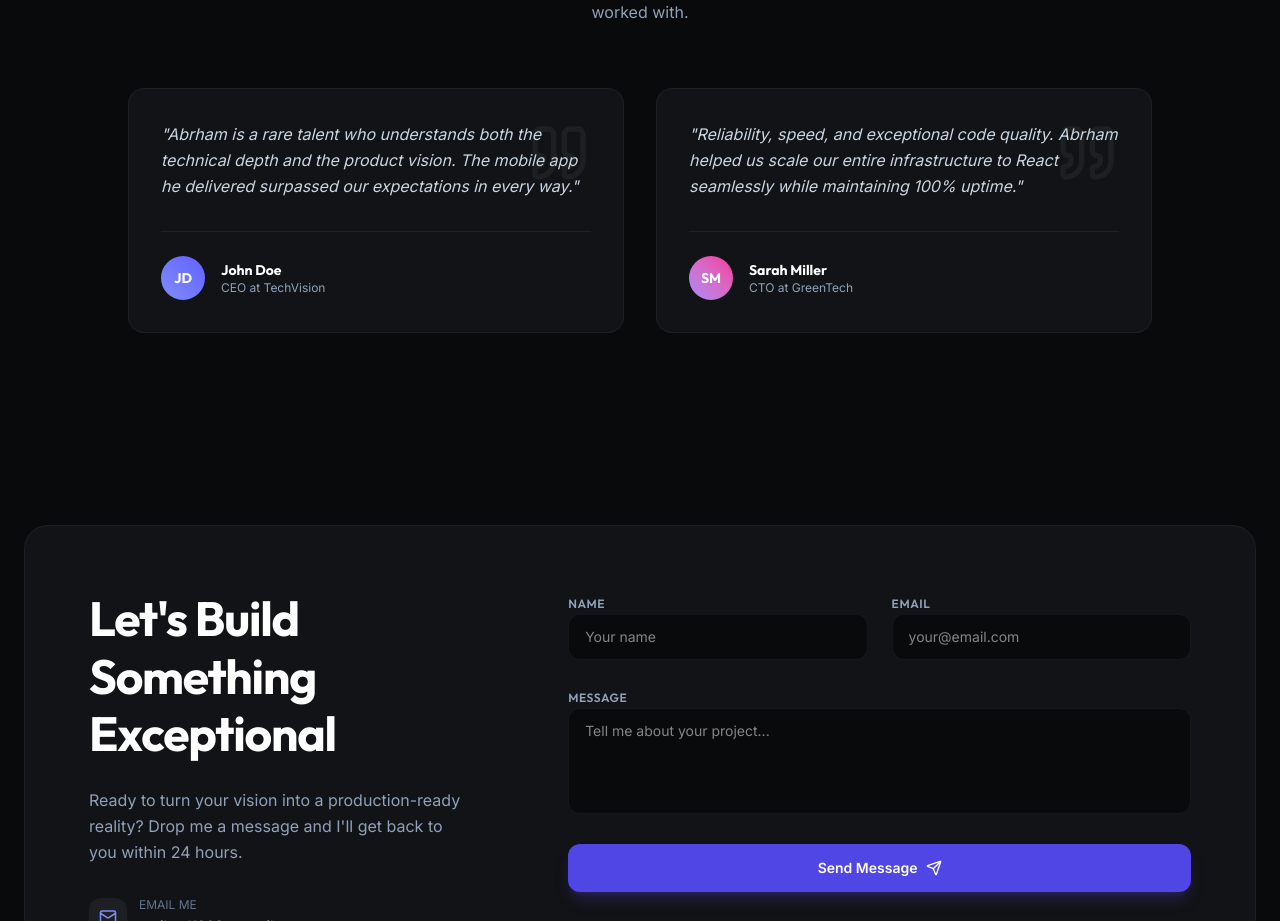
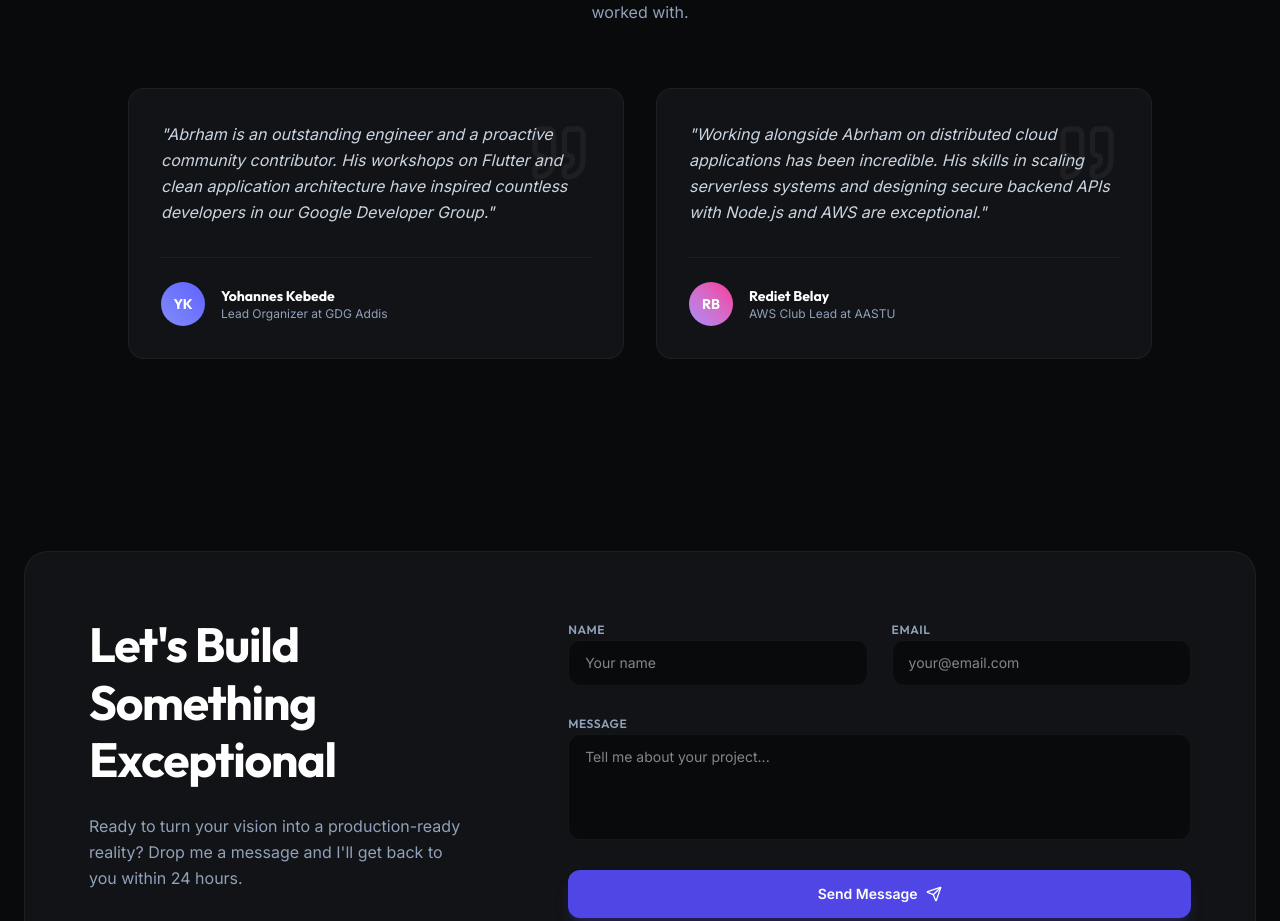
Before and after one commit to Abrom-code/portfolio, a React (Vite) app: page / in a window 1280 px wide. Shown: the part 2721-3642 px from the top of the page. Built offline with nearby package versions, Linux system fonts and the light colour scheme.

Commit message:
feat: change testimonials names and descriptions to Yohannes (GDG Addis) and Rediet (AWS AASTU)

```diff
--- a/src/components/Testimonials.jsx
+++ b/src/components/Testimonials.jsx
@@ -4,19 +4,19 @@ import { Quote } from 'lucide-react';
 export default function Testimonials() {
   const reviews = [
     {
-      name: 'John Doe',
-      role: 'CEO at TechVision',
-      initials: 'JD',
+      name: 'Yohannes Kebede',
+      role: 'Lead Organizer at GDG Addis',
+      initials: 'YK',
       quote:
-        'Abrham is a rare talent who understands both the technical depth and the product vision. The mobile app he delivered surpassed our expectations in every way.',
+        'Abrham is an outstanding engineer and a proactive community contributor. His workshops on Flutter and clean application architecture have inspired countless developers in our Google Developer Group.',
       color: 'from-accentBlue to-indigo-500',
     },
     {
-      name: 'Sarah Miller',
-      role: 'CTO at GreenTech',
-      initials: 'SM',
+      name: 'Rediet Belay',
+      role: 'AWS Club Lead at AASTU',
+      initials: 'RB',
       quote:
-        'Reliability, speed, and exceptional code quality. Abrham helped us scale our entire infrastructure to React seamlessly while maintaining 100% uptime.',
+        'Working alongside Abrham on distributed cloud applications has been incredible. His skills in scaling serverless systems and designing secure backend APIs with Node.js and AWS are exceptional.',
       color: 'from-accentPurple to-pink-500',
     },
   ];
```
